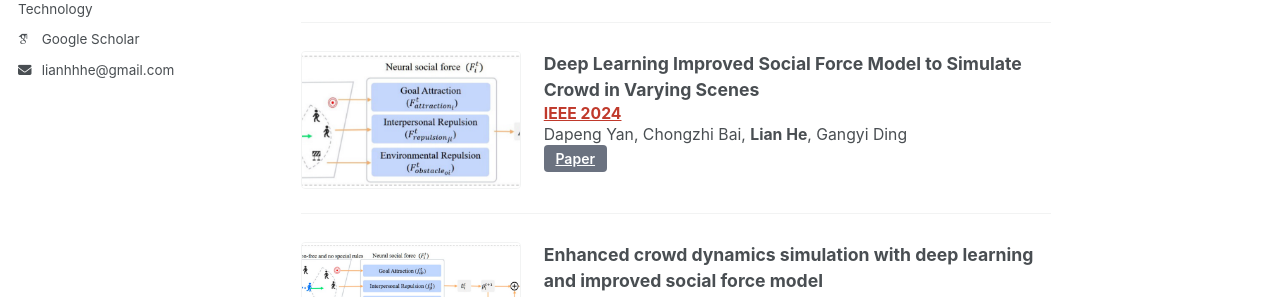
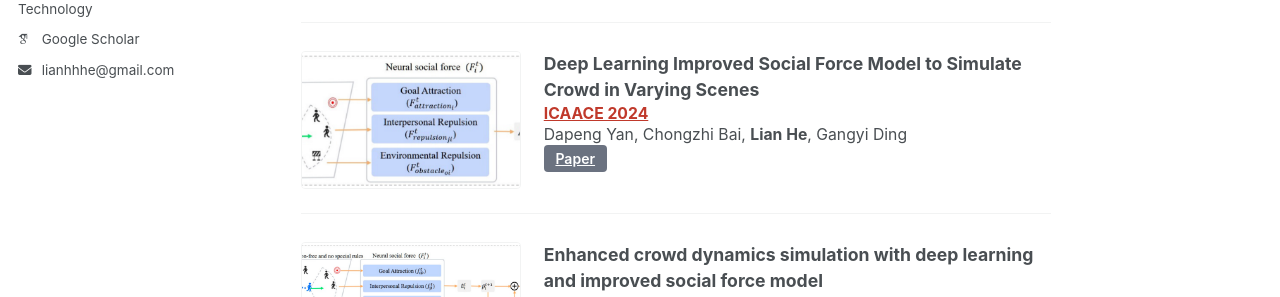
Before and after one commit to LianHe00/LianHe00.github.io, a Jekyll site: the page built from _pages/about.md, in a window 1280 px wide and 900 px high, scrolled down 1156 px. Shown: the part 444-741 px from the top of the window. Built offline with Jekyll 4.4.1, drawn with Linux system fonts in a browser that asks for light colours; some web fonts are replaced; a script bundle is joined from its source files by our own code; library files that are not in the unit come from our copies.

Commit message:
Update site content

```diff
--- a/_pages/about.md
+++ b/_pages/about.md
@@ -110,7 +110,7 @@ My research interests lie in embodied AI, affordance perception and spatial inte
     </div>
     <div class="pub-card__body">
       <h3 class="pub-card__title">Deep Learning Improved Social Force Model to Simulate Crowd in Varying Scenes</h3>
-      <p class="pub-card__venue"><a href="https://ieeexplore.ieee.org/abstract/document/10548157/" target="_blank" rel="noopener noreferrer">IEEE 2024</a></p>
+      <p class="pub-card__venue"><a href="https://ieeexplore.ieee.org/abstract/document/10548157/" target="_blank" rel="noopener noreferrer">ICAACE 2024</a></p>
       <p class="pub-card__authors">Dapeng Yan, Chongzhi Bai, <strong>Lian He</strong>, Gangyi Ding</p>
       <div class="pub-card__actions">
         <a class="pub-card__btn" href="https://ieeexplore.ieee.org/abstract/document/10548157/" target="_blank" rel="noopener noreferrer">Paper</a>
```
